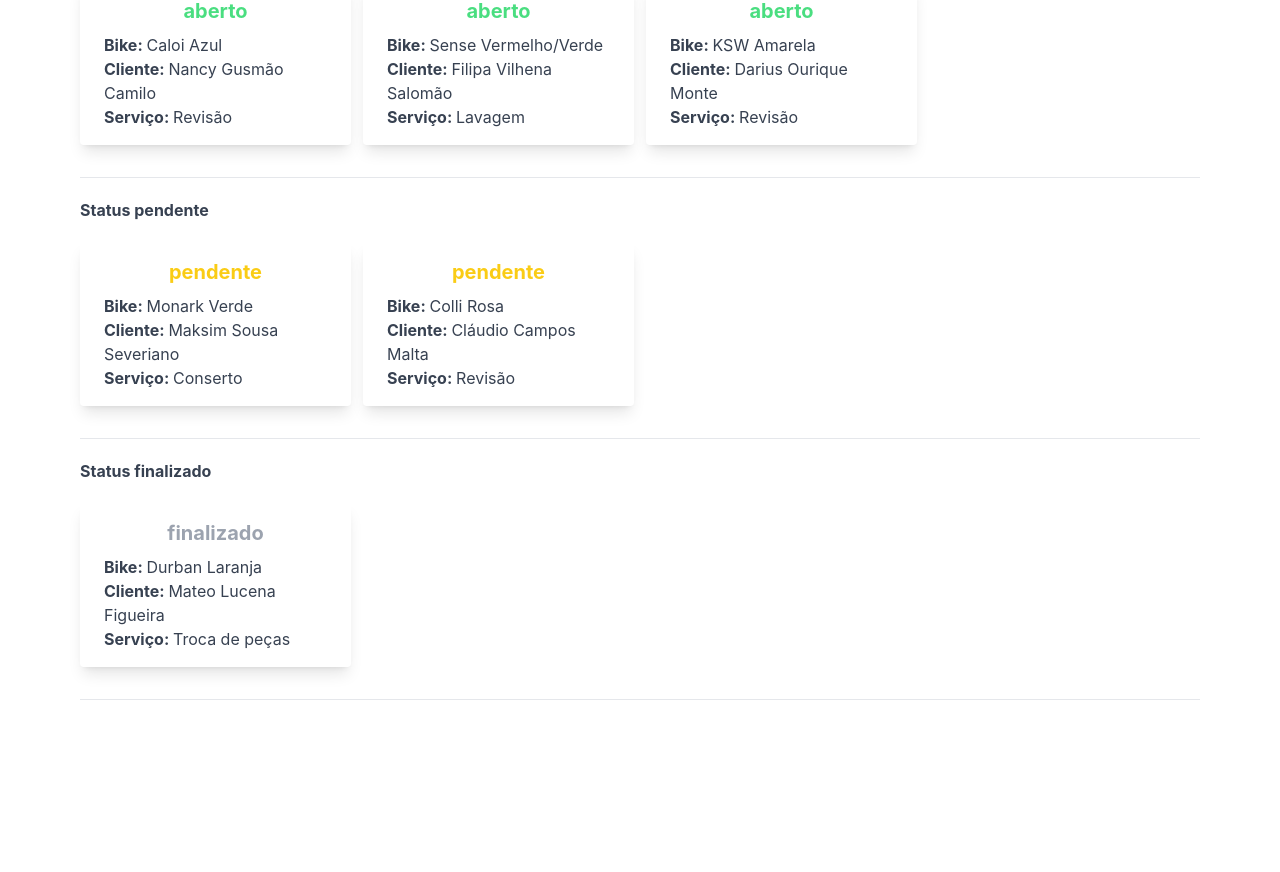
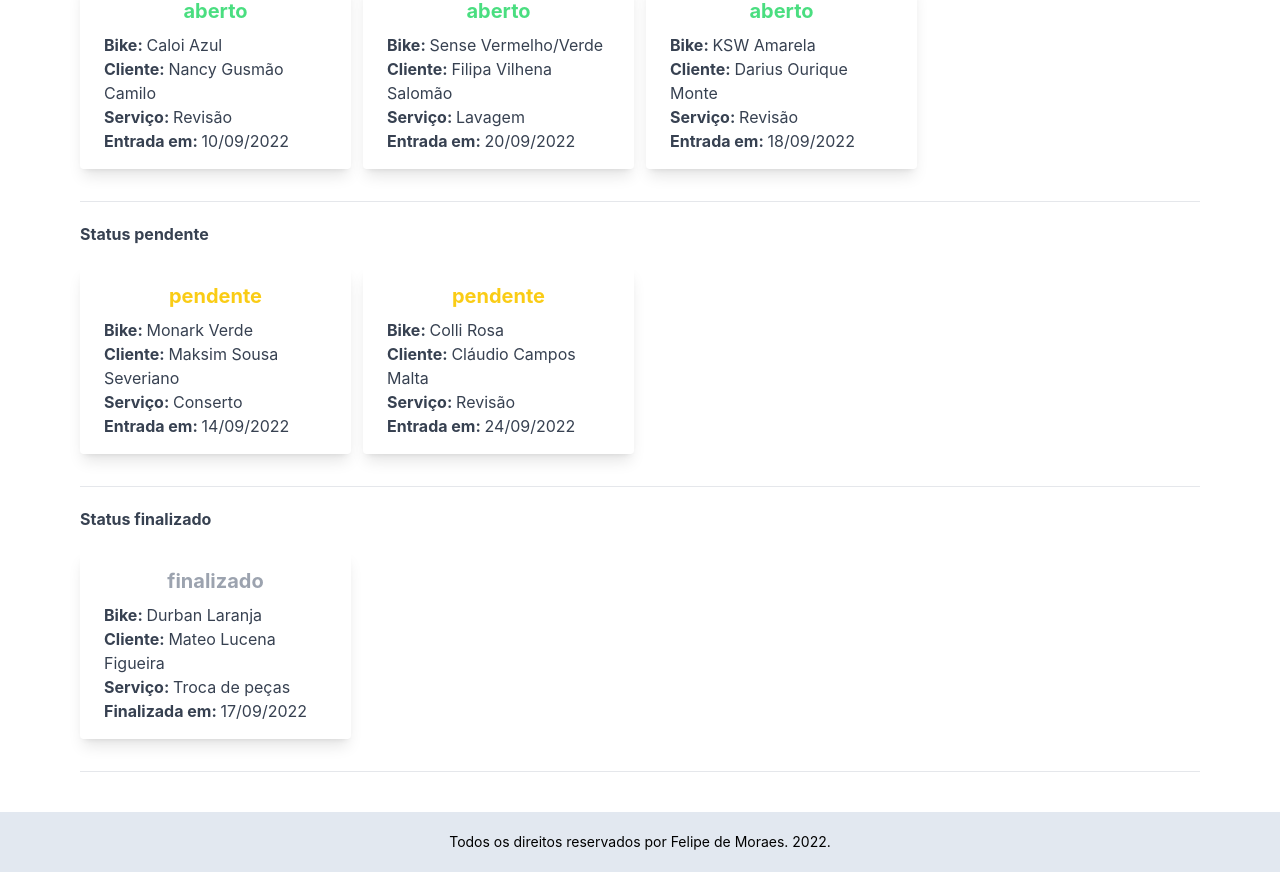
Before and after one commit to moraesfd/service-order-management, a React (Create React App) app: page / in a window 1280 px wide. Shown: the part 220-1092 px from the top of the page. Before the commit the page ends 920 px from the top, so only its background shows below. Built offline with nearby package versions, Linux system fonts and the light colour scheme; data requests are answered from the project's data file.

Commit message:
feat: add footer and dates

```diff
--- a/backend/db.json
+++ b/backend/db.json
@@ -7,7 +7,9 @@
       "service": "Revisão",
       "description": "Occaecat commodo aliqua excepteur nisi do proident aute qui magna ad culpa laboris enim duis.",
       "price": 60,
-      "status": "aberto"
+      "status": "aberto",
+      "created_at": "10/09/2022",
+      "updated_at": ""
     },
     {
       "id": 2,
@@ -16,7 +18,9 @@
       "service": "Conserto",
       "description": "Ut commodo pariatur laboris sit eu consectetur consequat sit velit dolore reprehenderit ipsum.",
       "price": 120,
-      "status": "pendente"
+      "status": "pendente",
+      "created_at": "14/09/2022",
+      "updated_at": ""
     },
     {
       "id": 3,
@@ -25,7 +29,9 @@
       "service": "Lavagem",
       "description": "Labore nostrud dolor est nostrud.",
       "price": 150,
-      "status": "aberto"
+      "status": "aberto",
+      "created_at": "20/09/2022",
+      "updated_at": ""
     },
     {
       "id": 4,
@@ -34,7 +40,9 @@
       "service": "Troca de peças",
       "description": "Commodo mollit amet est qui labore mollit reprehenderit nisi incididunt.",
       "price": 80,
-      "status": "finalizado"
+      "status": "finalizado",
+      "created_at": "14/09/2022",
+      "updated_at": "17/09/2022"
     },
     {
       "id": 5,
@@ -43,7 +51,9 @@
       "service": "Revisão",
       "description": "Velit Lorem occaecat qui esse.",
       "price": 60,
-      "status": "pendente"
+      "status": "pendente",
+      "created_at": "24/09/2022",
+      "updated_at": ""
     },
     {
       "id": 6,
@@ -52,7 +62,9 @@
       "service": "Revisão",
       "description": "Sint elit minim est ullamco duis aute adipisicing consectetur non irure quis culpa.",
       "price": 60,
-      "status": "aberto"
+      "status": "aberto",
+      "created_at": "18/09/2022",
+      "updated_at": ""
     }
   ]
 }
--- /dev/null
+++ b/src/components/Footer.jsx
@@ -0,0 +1,9 @@
+function Footer({ text }) {
+  return (
+    <footer className="p-5 mt-10 bg-slate-200 text-sm flex justify-center align-middle">
+      <p>{text}</p>
+    </footer>
+  );
+}
+
+export default Footer;
--- a/src/components/ServiceOrderCard.jsx
+++ b/src/components/ServiceOrderCard.jsx
@@ -3,11 +3,10 @@ import { useState } from "react";
 import { useServiceOrders } from "../contexts/serviceOrdersContext";
 
 function ServiceOrderCard({ serviceOrder, statusColor }) {
-  const { bike, client, service, status } = serviceOrder;
+  const { bike, client, service, status, created_at, updated_at } =
+    serviceOrder;
 
   const { setServiceOrderModal, setShowModal } = useServiceOrders();
-
-  const [statusServiceOrder, setStatusServiceOrder] = useState("");
 
   function handleClickServiceOrder() {
     setServiceOrderModal(serviceOrder);
@@ -33,6 +32,17 @@ function ServiceOrderCard({ serviceOrder, statusColor }) {
           <strong>Serviço: </strong>
           <span>{service}</span>
         </div>
+        {status !== "finalizado" ? (
+          <div className="text-gray-700 text-base text-left">
+            <strong>Entrada em: </strong>
+            <span>{created_at}</span>
+          </div>
+        ) : (
+          <div className="text-gray-700 text-base text-left">
+            <strong>Finalizada em: </strong>
+            <span>{updated_at}</span>
+          </div>
+        )}
       </div>
     </div>
   );
--- a/src/layouts/MainLayout.jsx
+++ b/src/layouts/MainLayout.jsx
@@ -1,6 +1,11 @@
+import Footer from "../components/Footer";
+
 function MainLayout({ children }) {
   return (
-    <div className="px-4 sm:px-8 lg:px-16 xl:px-20 mx-auto">{children}</div>
+    <>
+      <div className="px-4 sm:px-8 lg:px-16 xl:px-20 mx-auto">{children}</div>
+      <Footer text="Todos os direitos reservados por Felipe de Moraes. 2022." />
+    </>
   );
 }
 
```
